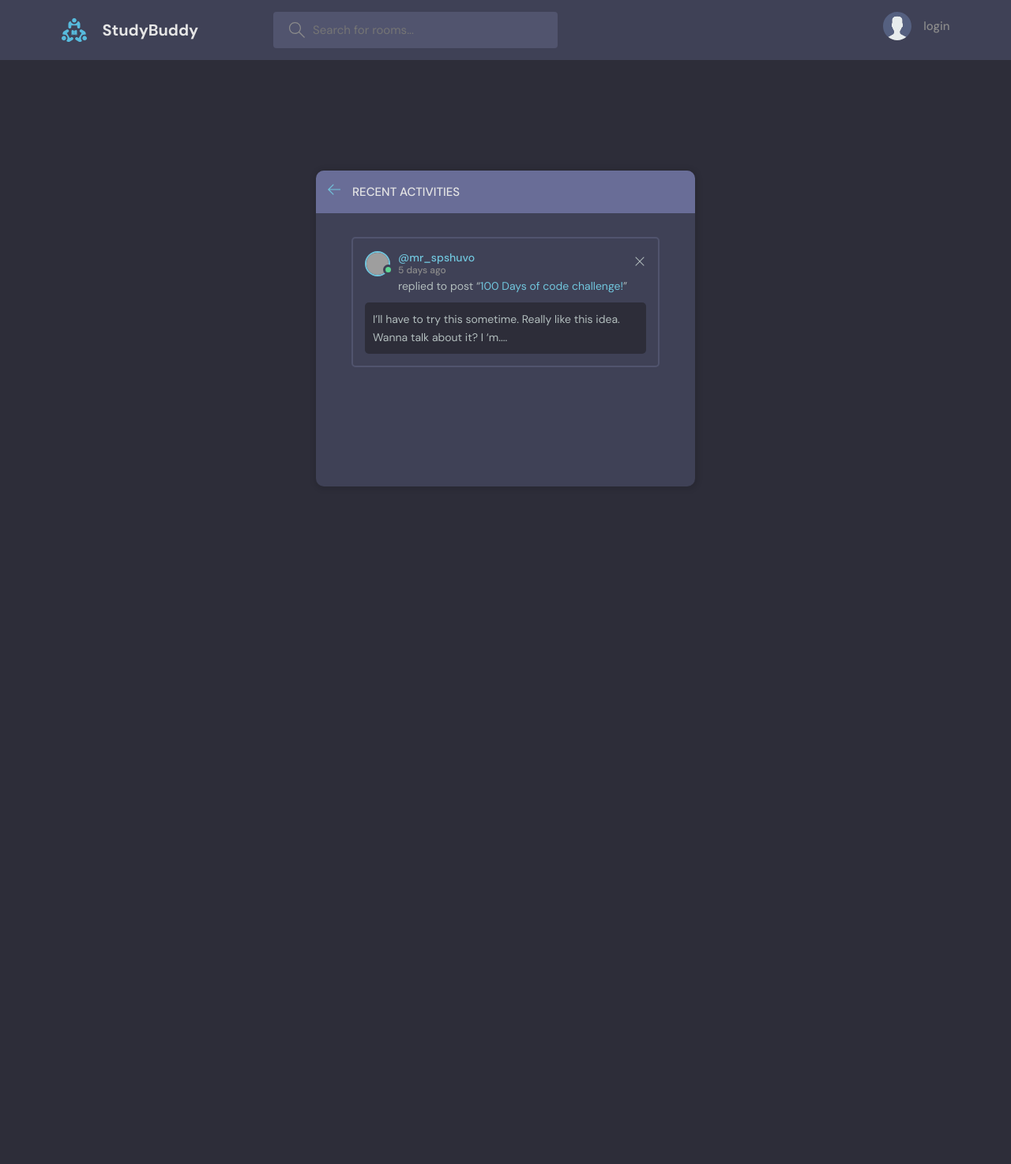
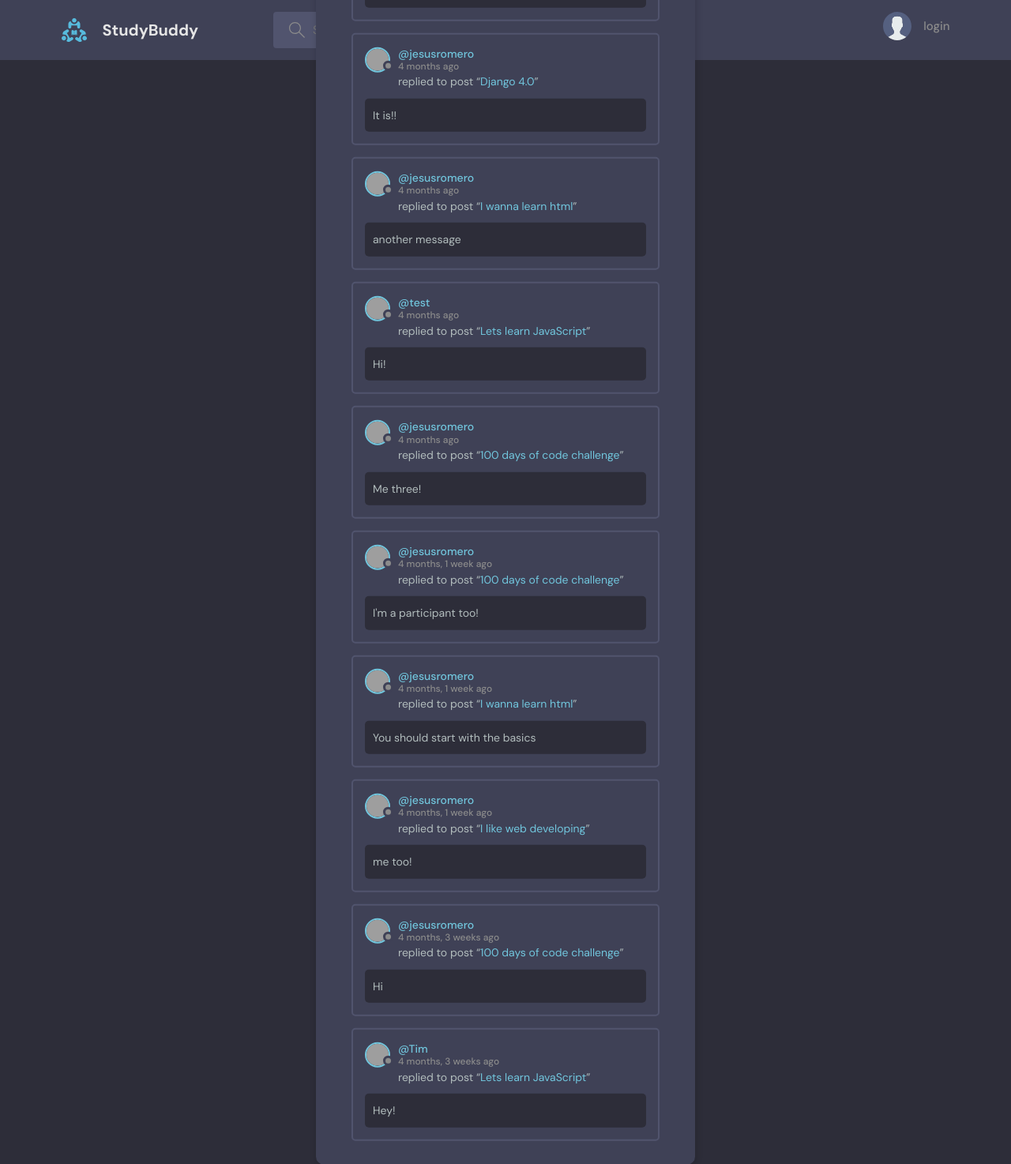
Before and after one commit to Jesusr1297/django, a Django app: page /activity/ in a window 1280 px wide. Shown: the whole page at 79% size. Before the commit the page ends 616 px from the top, so only its background shows below. Run offline with Django 4.2, Linux system fonts and the light colour scheme; data comes from the database, SQL or seed files in the repository; grey boxes are pictures that could not be loaded.

Commit message:
Finished activity.html page

```diff
--- a/base/templates/base/activity.html
+++ b/base/templates/base/activity.html
@@ -19,20 +19,21 @@
           </div>
 
           <div class="activities-page layout__body">
-
+              {% for message in room_messages %}
                   <div class="activities__box">
                       <div class="activities__boxHeader roomListRoom__header">
-                <a href="profile.html" class="roomListRoom__author">
-                  <div class="avatar avatar--small active">
-                    <img src="https://randomuser.me/api/portraits/men/13.jpg" />
+                          <a href="{% url 'user-profile' message.user.id %}" class="roomListRoom__author">
+                              <div class="avatar avatar--small">
+                                  <img src="https://randomuser.me/api/portraits/women/11.jpg" />
                               </div>
                               <p>
-                    @mr_spshuvo
-                    <span>5 days ago</span>
+                                  @{{ message.user }}
+                                  <span>{{ message.created|timesince }} ago</span>
                               </p>
                           </a>
+                          {% if request.user == message.user %}
                               <div class="roomListRoom__actions">
-                  <a href="#">
+                                  <a href="{% url 'delete-message' message.id %}">
                                       <svg version="1.1" xmlns="http://www.w3.org/2000/svg" width="32" height="32" viewBox="0 0 32 32">
                                           <title>remove</title>
                                           <path
@@ -41,14 +42,16 @@
                                       </svg>
                                   </a>
                               </div>
+                          {% endif %}
                       </div>
                       <div class="activities__boxContent">
-                <p>replied to post “<a href="room.html">100 Days of code challenge!</a>”</p>
+                          <p>replied to post “<a href="{% url 'room' message.room.id%}">{{ message.room}}</a>”</p>
                           <div class="activities__boxRoomContent">
-                  I’ll have to try this sometime. Really like this idea. Wanna talk about it? I ‘m....
+                              {{ message.body }}
                           </div>
                       </div>
                   </div>
+              {% endfor %}
           </div>
         </div>
       </div>
--- a/base/views.py
+++ b/base/views.py
@@ -206,5 +206,5 @@ def topics_page(request):
 
 def activity_page(request):
     room_messages = Message.objects.all()
-    context = {}
+    context = {'room_messages': room_messages}
     return render(request, 'base/activity.html', context=context)
```
Lines whose indentation alone changed are shown as unchanged.
